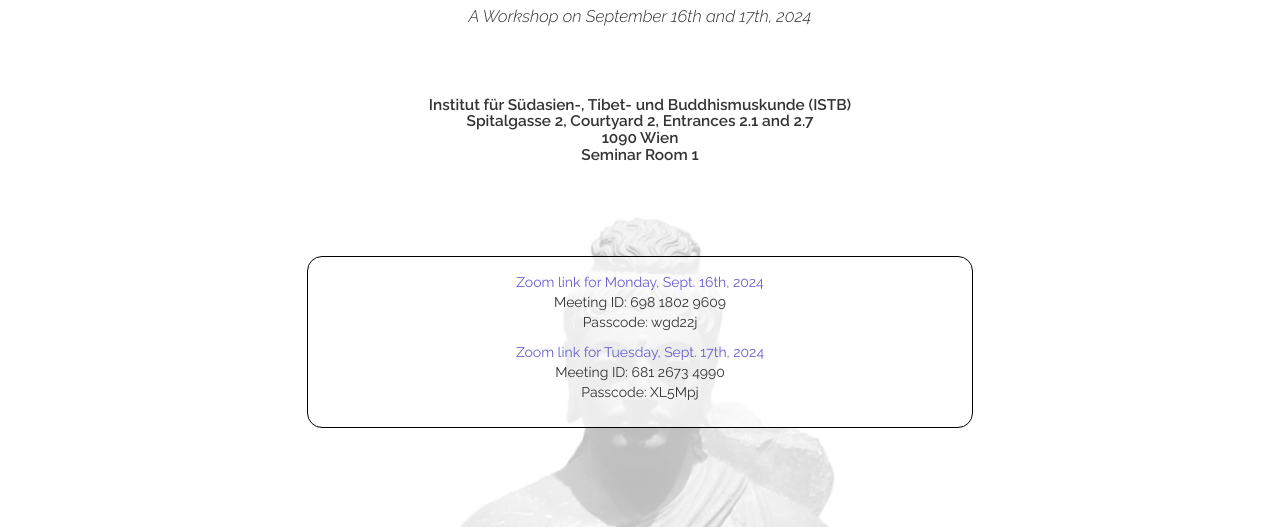
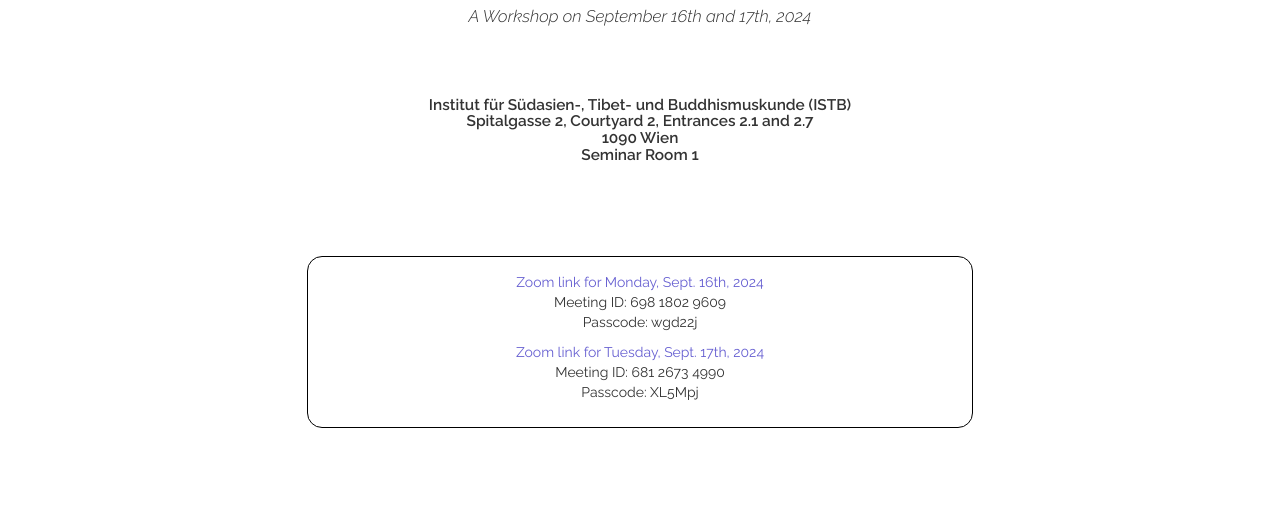
Before and after one commit to maya-kc/billy-conference-sept, a website: page index.html in a window 1280 px wide. Shown: the part 269-796 px from the top of the page. Drawn offline with nearby package versions, Linux system fonts and the light colour scheme.

Commit message:
added body-bg div

```diff
--- a/index.html
+++ b/index.html
@@ -11,6 +11,7 @@
 <link href="https://fonts.googleapis.com/css2?family=Raleway:ital,wght@0,100..900;1,100..900&display=swap" rel="stylesheet">
   </head>
   <body>
+    <div class="body-bg"></div>
     <nav class="navbar navbar-default navbar-fixed-top navbar-inverse">
       <div class="container-fluid">
         <!-- Brand and toggle get grouped for better mobile display -->
@@ -34,7 +35,7 @@
         </div><!-- /.navbar-collapse -->
       </div><!-- /.container-fluid -->
     </nav>
-<div id="text" class="body-bg">
+<div id="text">
     <h1>Negation and Truth in Buddhist Philosophy</h1>
     <h4>A Workshop on September 16th and 17th, 2024</h4>
     <h3 id="address">Institut für Südasien-, Tibet- und Buddhismuskunde (ISTB)<br>
```
